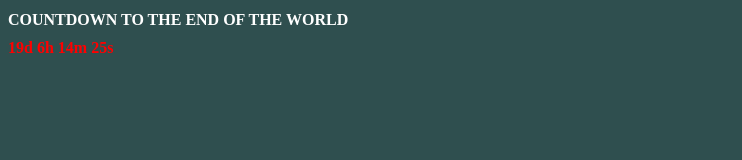
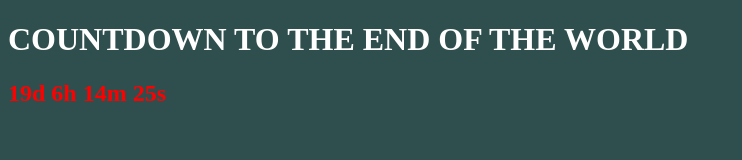
Before and after one commit to ariduino/countdown, a plain HTML site: page index.html in a window 1280 px wide. Shown: the whole page, without its empty margins (0-742 px from the left). Drawn offline with Linux system fonts and the light colour scheme.

Commit message:
fontsize

```diff
--- a/style.css
+++ b/style.css
@@ -8,9 +8,9 @@ html {
 
 .title {
     color: white;
-    font-size: 100%;
+    font-size: 2em;
 }
 
 #countdown {
-    font-size: 100%;
+    font-size: 1.5em;
 }
```
